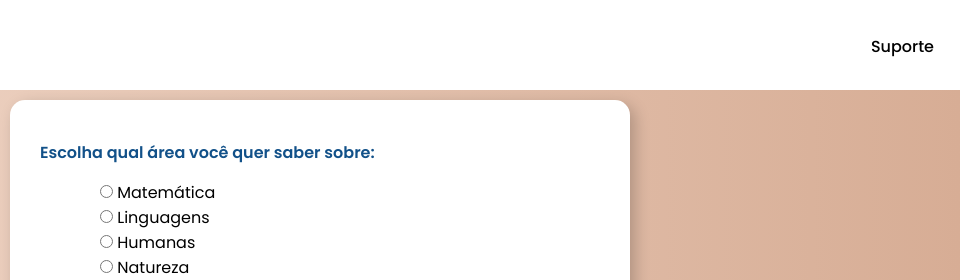
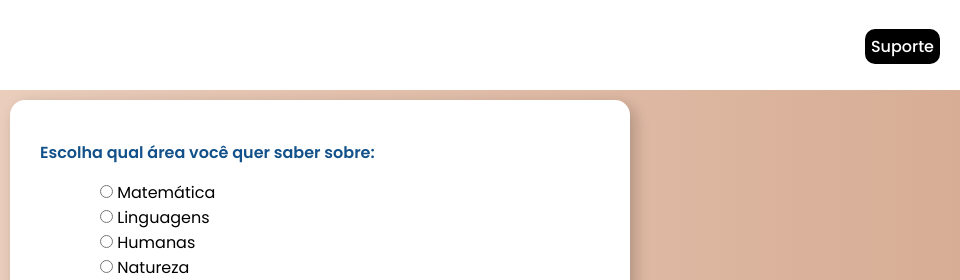
Before and after one commit to lukashtmls/sit, a plain HTML site: page index.html in a window 1280 px wide. Shown: the top 280 px of the page, 320-1280 px from the left. Drawn offline with Linux system fonts and the light colour scheme.

Commit message:
Botao Suporte
Agr o botão suporte ja vem com um background color preto

```diff
--- a/style.css
+++ b/style.css
@@ -46,21 +46,23 @@ header > a > #texto_titulo {
 header > .botao_contato > #link_suporte {
     text-decoration: none;
     font-family: Poppins, Arial, Helvetica, sans-serif;
-    color: black;
+    color: rgb(255, 255, 255);
     padding: 6px;
     transition: 0.2s;
     font-weight: 500;
+    background-color: black;
+    border-radius: 10px;
 }
 
-header > .botao_contato {
+header > .botao_contato{
     margin: auto;
     margin-right: 20px;
     padding-top: 13px;
+
 }
 
 header > .botao_contato > #link_suporte:hover {
     background-color: #ff9500;
-    color:white;
     border-radius: 10px;
 }
 
```
